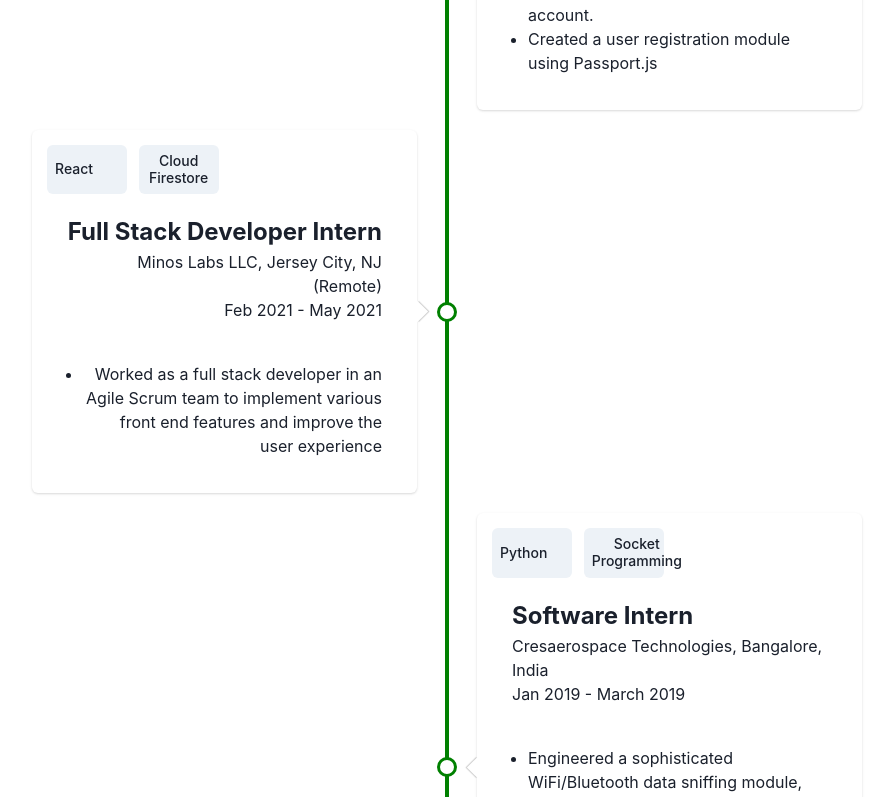
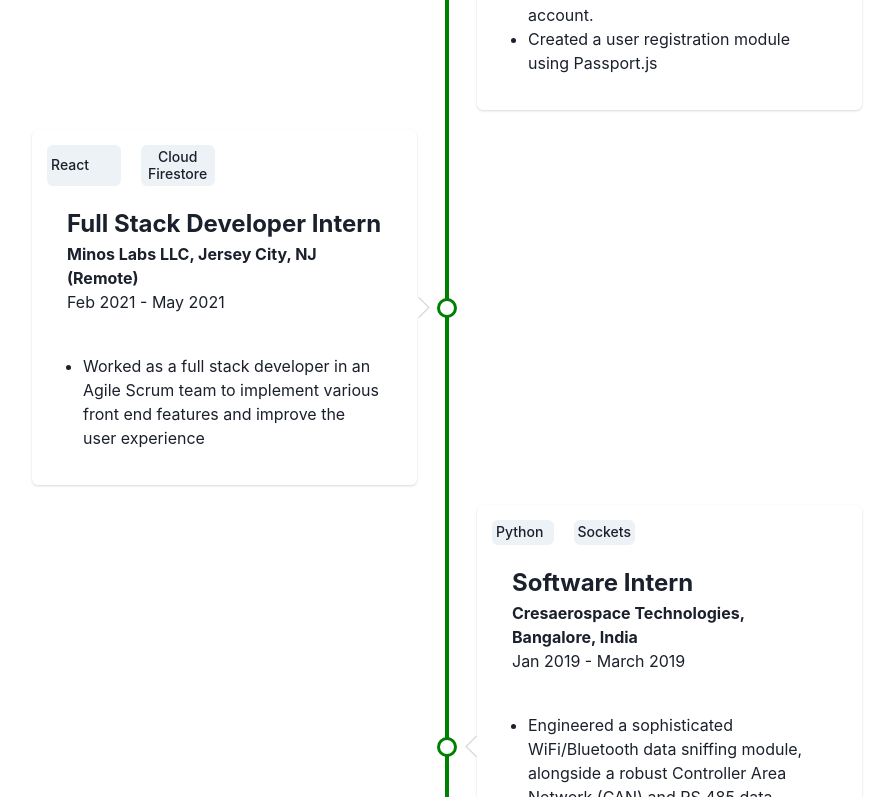
Before and after one commit to pranavshivk97/pranavshivk97.github.io, a React (Create React App) app: page / in a window 1280 px wide. Shown: the part 2383-3180 px from the top of the page, without its empty margins (193-1085 px from the left). Built offline with nearby package versions, Linux system fonts and the light colour scheme.

Commit message:
fixed timeline component

```diff
--- a/src/components/Experience/TimelineComponent/TimelineItem.css
+++ b/src/components/Experience/TimelineComponent/TimelineItem.css
@@ -20,12 +20,12 @@
     background-color: #fff;
     display: flex;
     flex-direction: column;
-    align-items: flex-end;
+    align-items: flex-start;
     padding: 15px;
     position: relative;
     width: 400px;
     max-width: 70%;
-    text-align: right;
+    text-align: left;
 }
 
 .timeline-content::after {
--- a/src/components/Experience/TimelineComponent/TimelineItem.tsx
+++ b/src/components/Experience/TimelineComponent/TimelineItem.tsx
@@ -20,14 +20,14 @@
     return (
         <Box className='timeline-card'>
             <Card className="timeline-content">
-                <SimpleGrid spacing={3} columns={4}>
+                <SimpleGrid spacing={5} columns={4}>
                     {props.experience.skills.map((skill, index) => (
-                            <Tag textAlign='center' p={2} key={index}>{skill}</Tag>
+                            <Tag p={1} textAlign='center' key={index}>{skill}</Tag>
                     ))}
                 </SimpleGrid>
                 <CardHeader>
                     <Text as='h2' fontWeight='bolder' fontSize="2xl">{props.experience.title}</Text>
-                    <Text>{props.experience.work ? props.experience.company : props.experience.school}, {props.experience.location}</Text>
+                    <Text fontWeight='bolder'>{props.experience.work ? props.experience.company : props.experience.school}, {props.experience.location}</Text>
                     <Text>{props.experience.duration}</Text>
                 </CardHeader>
                 <CardBody>
--- a/src/components/Experience/experiences.js
+++ b/src/components/Experience/experiences.js
@@ -55,7 +55,7 @@
         location: "Bangalore, India",
         duration: "Jan 2019 - March 2019",
         description: [" Engineered a sophisticated WiFi/Bluetooth data sniffing module, alongside a robust Controller Area Network (CAN) and RS 485 data transmitter and receiver. The design involved the integration of a Raspberry Pi and MCP2515 CAN module, seamlessly communicating through advanced socket programming in Python."],
-        skills: ["Python", "Socket Programming"]
+        skills: ["Python", "Sockets"]
     },
     {
         work: false,
```
